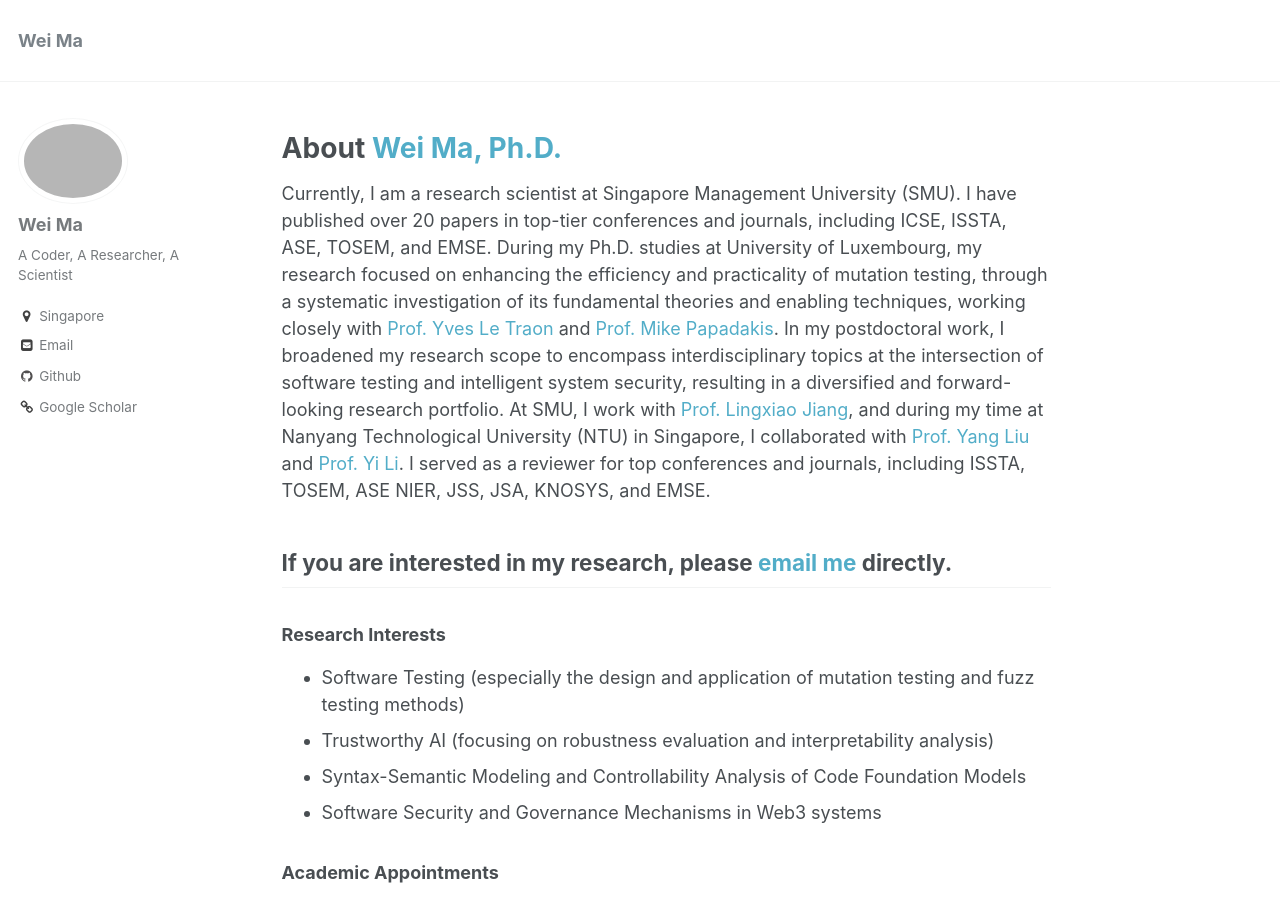
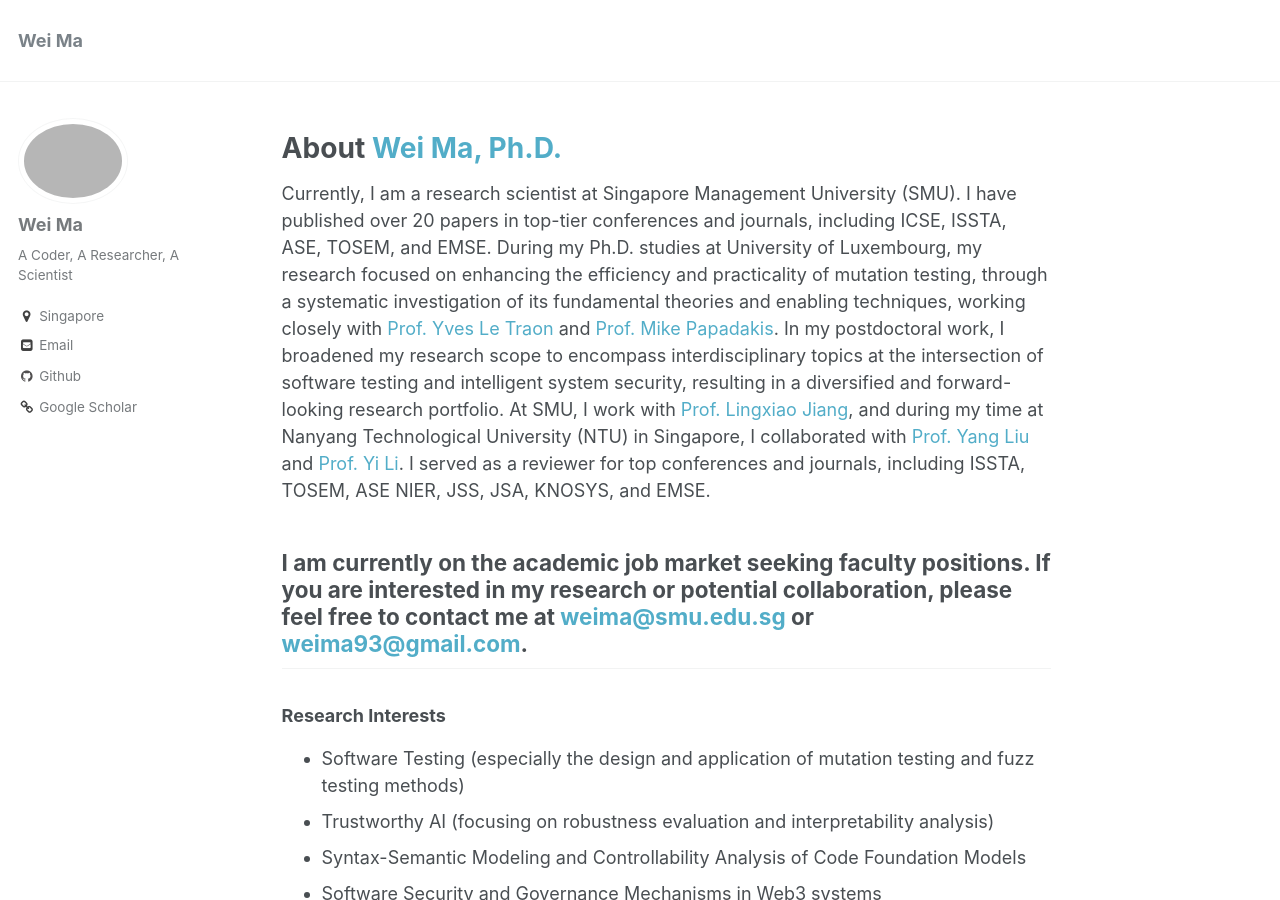
Before and after one commit to Marvinmw/weima, a Jekyll site: the page built from _pages/about.md, in a window 1280 px wide and 900 px high. Built offline with Jekyll 4.4.1, drawn with Linux system fonts in a browser that asks for light colours.

Commit message:
publications

```diff
--- a/_pages/about.md
+++ b/_pages/about.md
@@ -11,7 +11,7 @@ redirect_from:
 
 Currently, I am a research scientist at Singapore Management University (SMU). I have published over 20 papers in top-tier conferences and journals, including ICSE, ISSTA, ASE, TOSEM, and EMSE. During my Ph.D. studies at University of Luxembourg, my research focused on enhancing the efficiency and practicality of mutation testing, through a systematic investigation of its fundamental theories and enabling techniques, working closely with [Prof. Yves Le Traon](https://scholar.google.com.sg/citations?user=DmGlmNEAAAAJ&hl=en&inst=14102473421921925766) and [Prof. Mike Papadakis](https://scholar.google.com/citations?user=4O3EolUAAAAJ&hl=el&inst=14102473421921925766). In my postdoctoral work, I broadened my research scope to encompass interdisciplinary topics at the intersection of software testing and intelligent system security, resulting in a diversified and forward-looking research portfolio. At SMU, I work with [Prof. Lingxiao Jiang](https://scholar.google.com.sg/citations?user=0hssXLPZL2YC&hl=en&inst=14102473421921925766), and during my time at Nanyang Technological University (NTU) in Singapore, I collaborated with [Prof. Yang Liu](https://scholar.google.com.sg/citations?user=_Pvgwd0AAAAJ&hl=en&inst=14102473421921925766) and [Prof. Yi Li](https://scholar.google.ca/citations?user=B61QIUIAAAAJ). I served as a reviewer for top conferences and journals, including ISSTA, TOSEM, ASE NIER, JSS, JSA, KNOSYS, and EMSE.
 
-## **If you are interested in my research, please [email me](mailto:weima@smu.edu.sg) directly.**
+## **I am currently on the academic job market seeking faculty positions. If you are interested in my research or potential collaboration, please feel free to contact me at [weima@smu.edu.sg](mailto:weima@smu.edu.sg) or [weima93@gmail.com](mailto:weima93@gmail.com).**
 
 ### Research Interests
 
```
